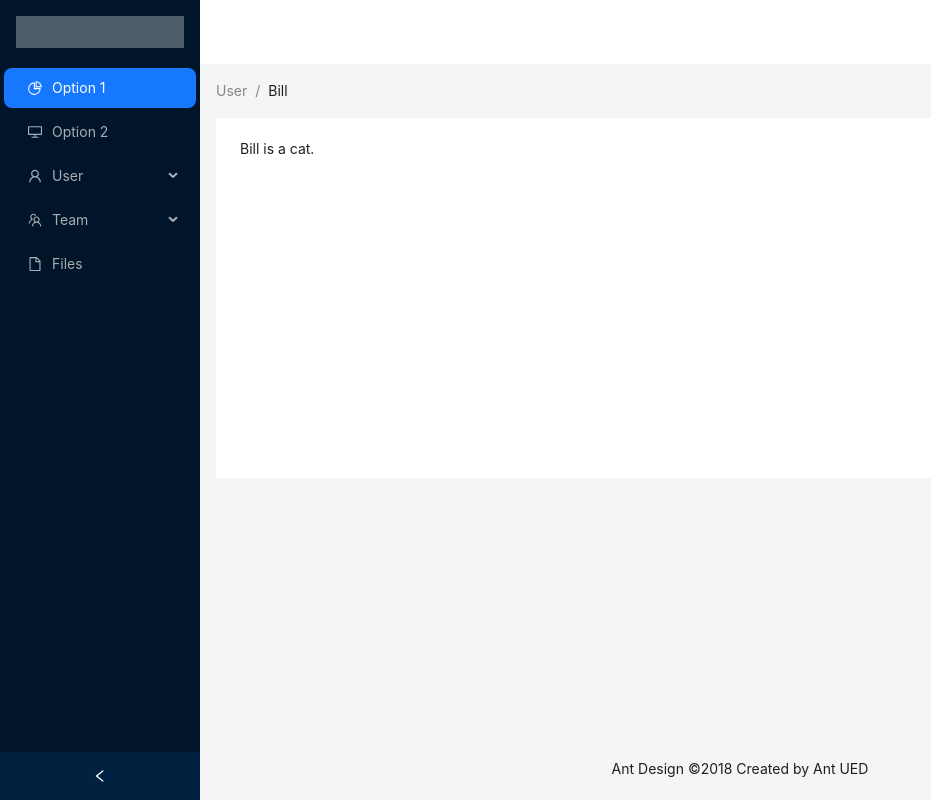
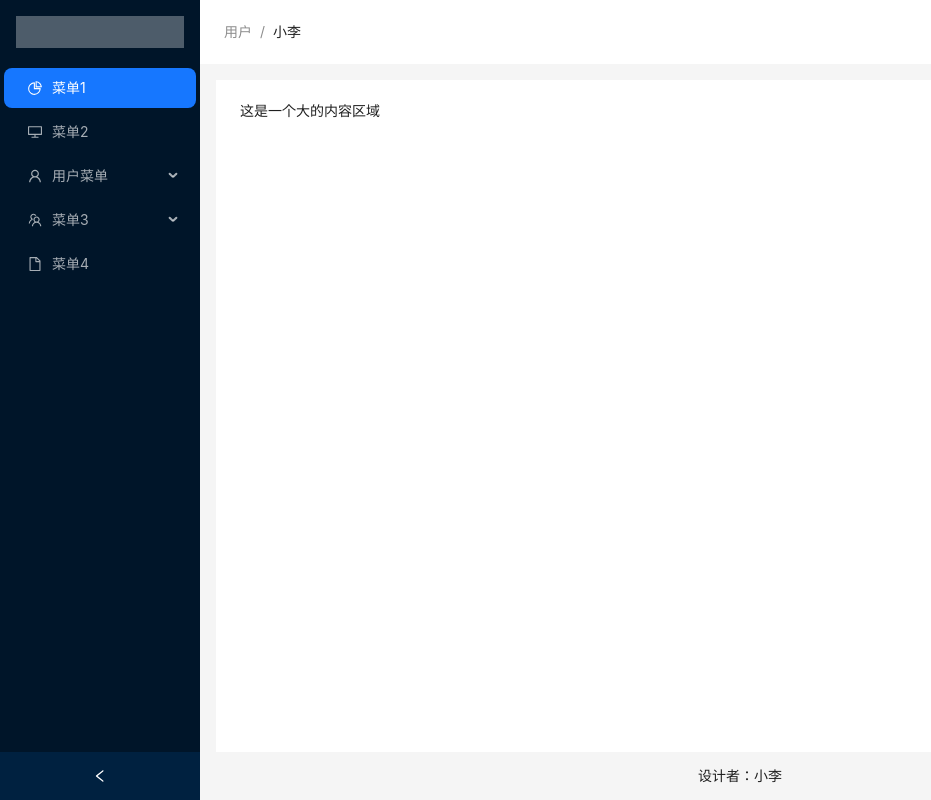
Before and after one commit to lhalou/ts-react-admin, a React (Vite) app: page /home in a window 1280 px wide. Shown: the whole page, without its empty margins (0-931 px from the left). Built offline with nearby package versions, Linux system fonts and the light colour scheme.

Commit message:
页面样式结构调整

```diff
--- a/src/assets/style/globa.scss
+++ b/src/assets/style/globa.scss
@@ -9,6 +9,7 @@ img {
   -webkit-user-drag: none;
 }
 
+
 .logo {
   height: 32px;
   margin: 16px;
@@ -18,3 +19,6 @@ img {
 .site-layout .site-layout-background {
   background: #fff;
 }
+.layout-height-container {
+  height: 100%;
+}
--- a/src/views/home.tsx
+++ b/src/views/home.tsx
@@ -28,15 +28,15 @@ function getItem(
 }
 
 const items: MenuItem[] = [
-    getItem('Option 1', '1', <PieChartOutlined />),
-    getItem('Option 2', '2', <DesktopOutlined />),
-    getItem('User', 'sub1', <UserOutlined />, [
-        getItem('Tom', '3'),
-        getItem('Bill', '4'),
-        getItem('Alex', '5'),
+    getItem('菜单1', '1', <PieChartOutlined />),
+    getItem('菜单2', '2', <DesktopOutlined />),
+    getItem('用户菜单', 'sub1', <UserOutlined />, [
+        getItem('小李', '3'),
+        getItem('小黄', '4'),
+        getItem('小张', '5'),
     ]),
-    getItem('Team', 'sub2', <TeamOutlined />, [getItem('Team 1', '6'), getItem('Team 2', '8')]),
-    getItem('Files', '9', <FileOutlined />),
+    getItem('菜单3', 'sub2', <TeamOutlined />, [getItem('Team 1', '6'), getItem('Team 2', '8')]),
+    getItem('菜单4', '9', <FileOutlined />),
 ];
 
 const View: React.FC = () => {
@@ -49,17 +49,18 @@ const View: React.FC = () => {
                 <Menu theme="dark" defaultSelectedKeys={['1']} mode="inline" items={items} />
             </Sider>
             <Layout className="site-layout">
-                <Header className="site-layout-background" style={{ padding: 0 }} />
-                <Content style={{ margin: '0 16px' }}>
-                    <Breadcrumb style={{ margin: '16px 0' }}>
-                        <Breadcrumb.Item>User</Breadcrumb.Item>
-                        <Breadcrumb.Item>Bill</Breadcrumb.Item>
+                <Header className="site-layout-background" style={{ paddingLeft: 24 }} >
+                    <Breadcrumb style={{ lineHeight: "64px" }} >
+                        <Breadcrumb.Item>用户</Breadcrumb.Item>
+                        <Breadcrumb.Item>小李</Breadcrumb.Item>
                     </Breadcrumb>
-                    <div className="site-layout-background" style={{ padding: 24, minHeight: 360 }}>
-                        Bill is a cat.
+                </Header>
+                <Content style={{ margin: '16px 16px 0 16px' }} className="layout-height-container">
+                    <div className="site-layout-background layout-height-container" style={{ padding: 24, minHeight: 360 }}>
+                        这是一个大的内容区域
                     </div>
                 </Content>
-                <Footer style={{ textAlign: 'center' }}>Ant Design ©2018 Created by Ant UED</Footer>
+                <Footer style={{ textAlign: 'center', padding: 0, lineHeight: "48px" }}>设计者：小李</Footer>
             </Layout>
         </Layout>
     );
```
